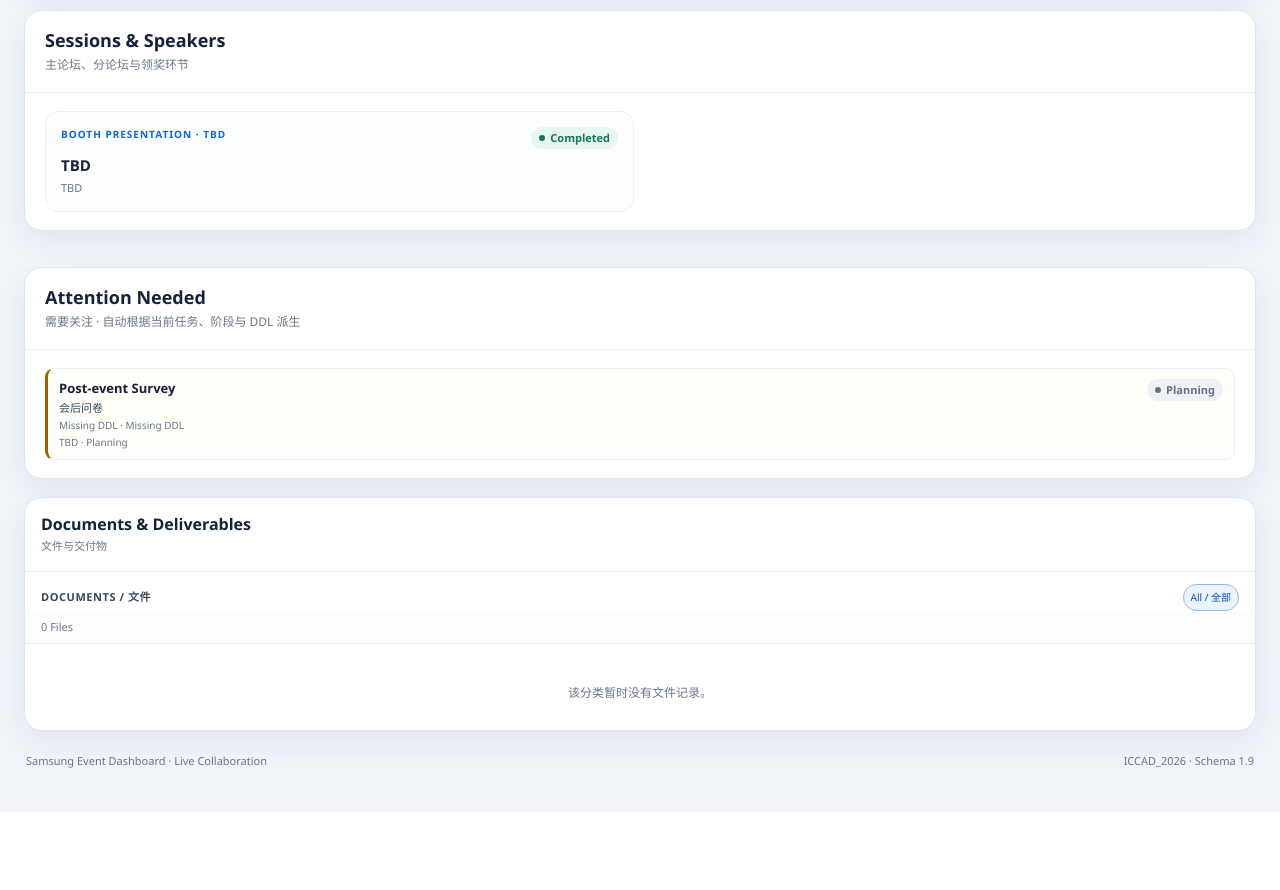
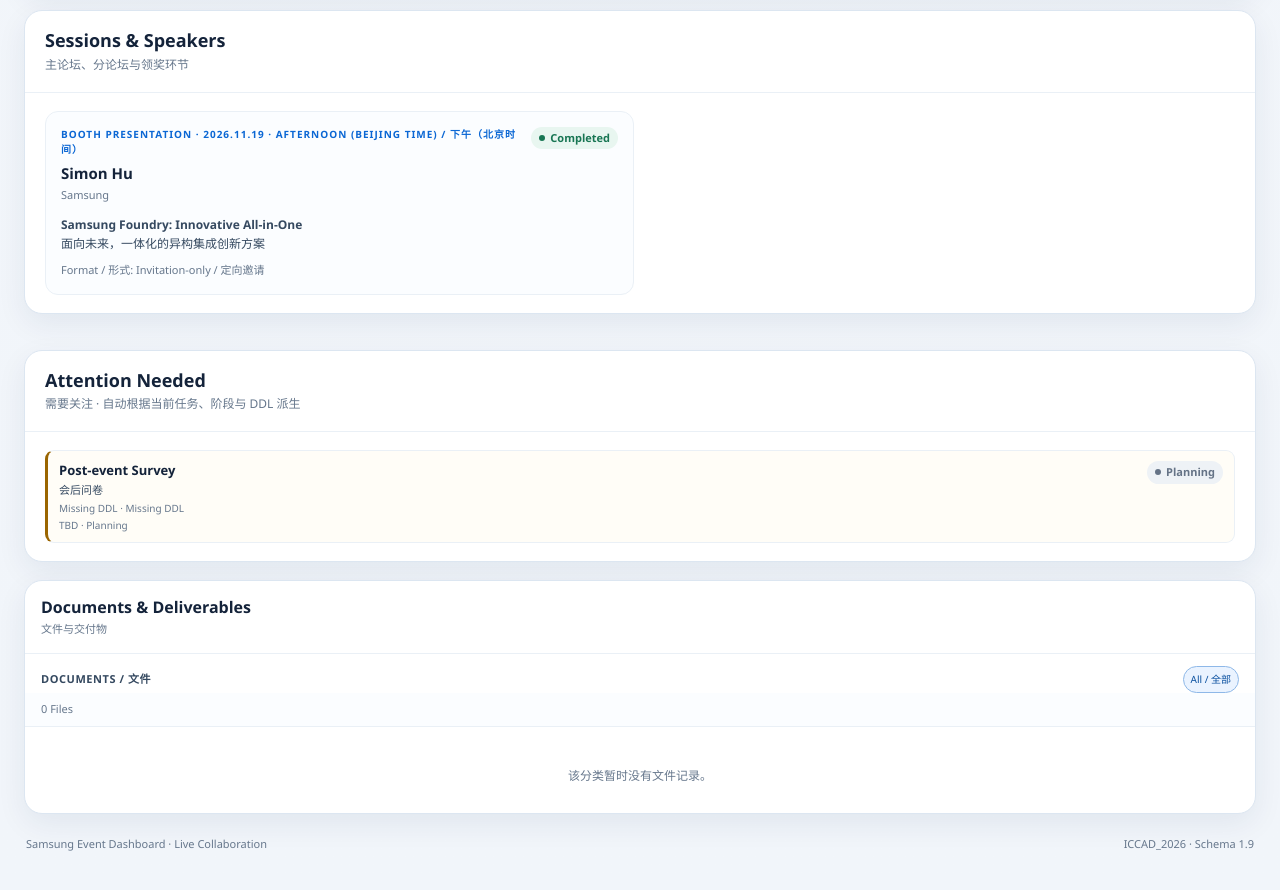
Before and after one commit to bruinlin/samsung-event-dashboard, a plain HTML site: page index.html in a window 1280 px wide. Shown: the part 3940-4830 px from the top of the page. Before the commit the page ends 4752 px from the top, so only its background shows below. Drawn offline with Linux system fonts and the light colour scheme; no server answers.

Commit message:
Synchronize ICCAD session card with booth presentation facts

```diff
--- a/data/ICCAD_2026.js
+++ b/data/ICCAD_2026.js
@@ -305,13 +305,14 @@ window.EVENT_DATASETS.ICCAD_2026 = {
     {
       sessionId: "ICCAD-SESSION-01",
       type: "Booth Presentation",
-      speaker: "TBD",
-      role: "TBD",
-      topicEN: "TBD",
-      topicCN: "TBD",
-      time: "TBD",
+      speaker: "Simon Hu",
+      role: "Samsung",
+      topicEN: "Samsung Foundry: Innovative All-in-One",
+      topicCN: "面向未来，一体化的异构集成创新方案",
+      date: "2026-11-19",
+      time: "Afternoon (Beijing time) / 下午（北京时间）",
       status: "Completed",
-      remarks: ""
+      format: "Invitation-only / 定向邀请"
     }
   ],
 
--- a/event_data.js
+++ b/event_data.js
@@ -32,7 +32,7 @@ window.EVENT_INDEX = {
       label: "ICCAD 2026",
       dateStart: "2026-11-19",
       overallStatus: "In Progress",
-    dataFile: "data/ICCAD_2026.js?v=1.9.10",
+    dataFile: "data/ICCAD_2026.js?v=1.9.11",
       dataKey: "ICCAD_2026"
     }
   ]
--- a/index.html
+++ b/index.html
@@ -292,7 +292,7 @@
   <div class="toast" id="toast" role="status" aria-live="polite" hidden></div>
 
   <script src="config.js"></script>
-  <script src="event_data.js?v=1.9.10"></script>
+  <script src="event_data.js?v=1.9.11"></script>
   <script src="assets/workflow-state.js?v=1.8.6"></script>
   <script src="assets/collaboration.js?v=1.9.9"></script>
   <script src="assets/app.js?v=1.9.9"></script>
--- a/scripts/check_iccad_closeout.mjs
+++ b/scripts/check_iccad_closeout.mjs
@@ -19,6 +19,10 @@ assert.match(data.keynote.time, /Afternoon \(Beijing time\)/);
 assert.doesNotMatch(data.keynote.time, /[0-9]{1,2}:[0-9]{2}/);
 assert.match(data.workstreams[1].latestUpdate, /Simon Hu/);
 assert.match(data.workstreams[1].remarks, /Innovative All-in-One/);
+assert.equal(data.sessions.length, 1);
+assert.equal(data.sessions[0].type, data.keynote.labelEN);
+assert.equal(data.sessions[0].format, "Invitation-only / 定向邀请");
+for (const key of ["speaker", "date", "time", "topicEN", "topicCN", "status"]) assert.equal(data.sessions[0][key], data.keynote[key]);
 assert.equal(data.workstreams.length, 13);
 assert.equal(new Set(data.workstreams.map((x) => x.workstreamId)).size, 13);
 const pr = data.workstreams[10], survey = data.workstreams[12];
```
